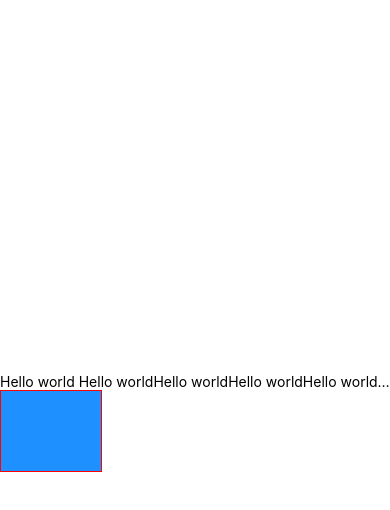
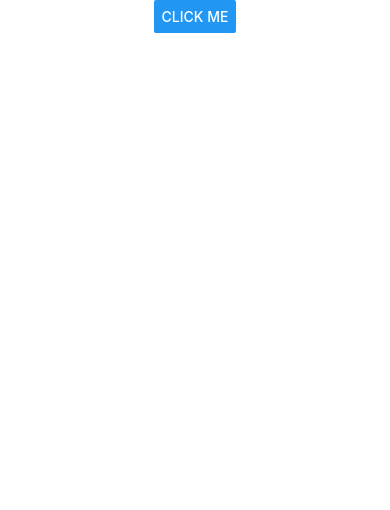
Before and after one commit to Hussain-hamim/donewithit, a React Native app: screen / in a window 390 px wide. Shown: the top 510 px of the page. Built offline with nearby package versions, Linux system fonts and the light colour scheme.

Commit message:
platform specific code

```diff
--- a/App.js
+++ b/App.js
@@ -1,5 +1,6 @@
-import { StatusBar } from "expo-status-bar";
+// import { StatusBar } from "expo-status-bar";
 import {
+  StatusBar,
   StyleSheet,
   Text,
   View,
@@ -8,20 +9,20 @@ import {
   Touchable,
   TouchableOpacity,
   TouchableNativeFeedback,
+  Button,
+  Alert,
+  Platform,
 } from "react-native";
 
 export default function App() {
   return (
     <SafeAreaView style={styles.container}>
-      <Text numberOfLines={1} onPress={() => console.log("pressed")}>
-        Hello world Hello worldHello worldHello worldHello worldHello worldHello
-        worldHello worldHello world!
-      </Text>
-      <TouchableNativeFeedback>
-        <View
-          style={{ width: 100, height: 80, backgroundColor: "dodgerblue" }}
+      <SafeAreaView>
+        <Button
+          title="click me"
+          onPress={() => Alert.alert("prompt", "hello")}
         />
-      </TouchableNativeFeedback>
+      </SafeAreaView>
     </SafeAreaView>
   );
 }
@@ -31,6 +32,7 @@ const styles = StyleSheet.create({
     flex: 1,
     backgroundColor: "#fff",
     alignItems: "center",
-    justifyContent: "center",
+    // justifyContent: "center",
+    marginTop: Platform.OS === "android" ? StatusBar.currentHeight : 0,
   },
 });
```
